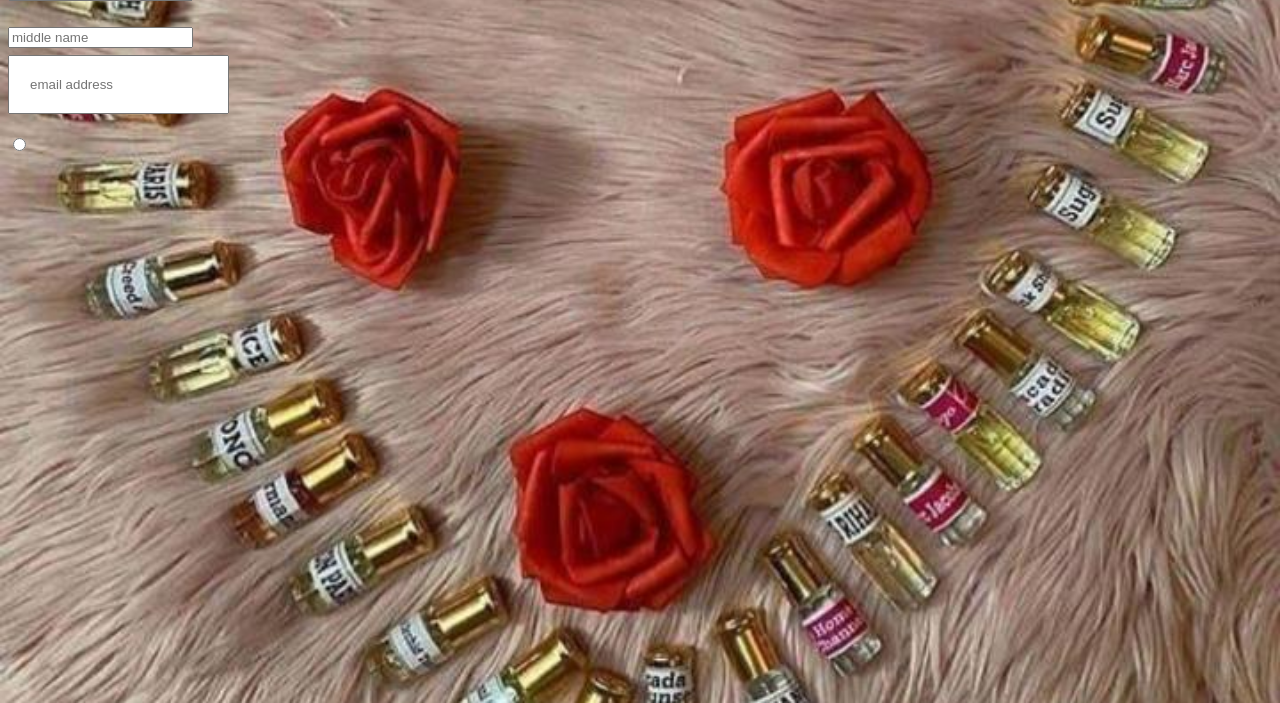
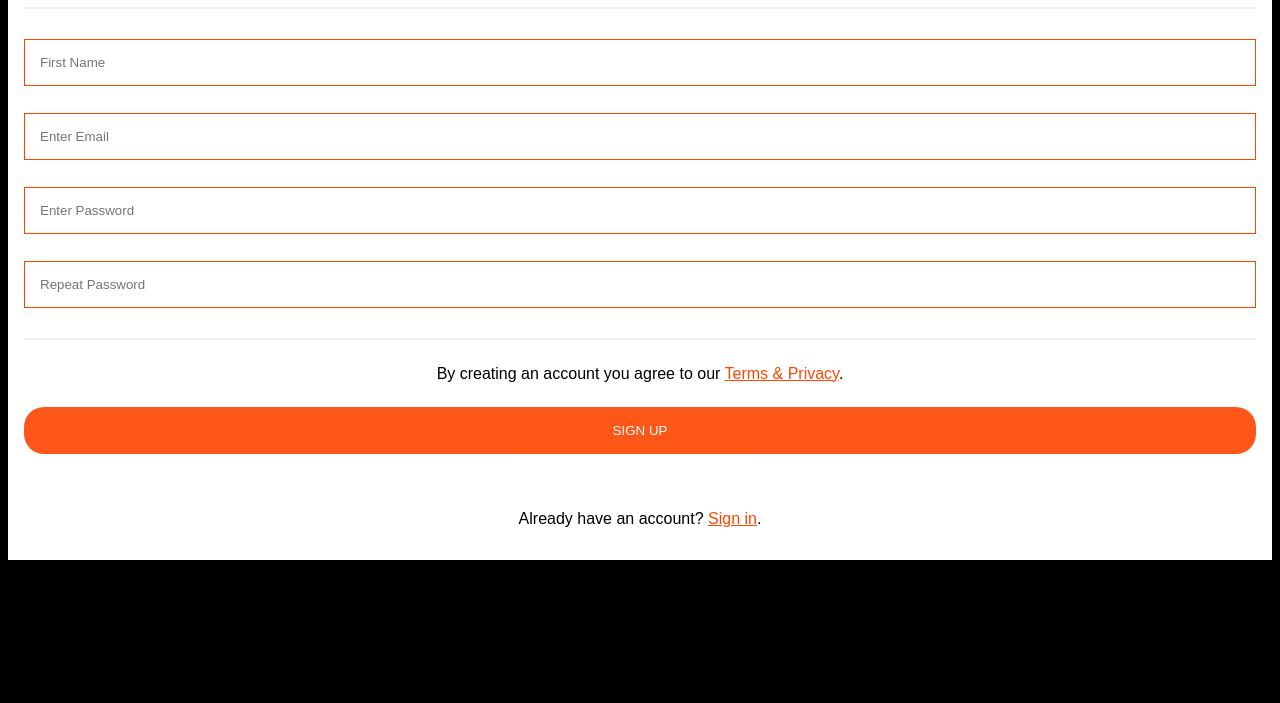
Before and after one commit to shaksmhd/myproject, a plain HTML site: page html/form.html in a window 1280 px wide. Shown: the part 97-800 px from the top of the page. Drawn offline with Linux system fonts and the light colour scheme.

Commit message:
myproject

```diff
--- a/css/practice.css
+++ b/css/practice.css
@@ -29,3 +29,11 @@ h2 {
     background-color: orangered;
     color: white;
 }
+body {
+background-image: url("../image/imag3.jpg");
+background-repeat: no-repeat;
+background-position: center;
+background-attachment: fixed;
+background-size: cover;
+background-color    : rgba(0, 0, 0, 0.7);
+}
--- a/css/style.css
+++ b/css/style.css
@@ -1,23 +1,75 @@
-body {
-    background-image: url("../image/imag3.jpg");
-    background-repeat: no-repeat;
-    background-position: center;
-    background-attachment: fixed;
-    background-size: cover;
-    background-color    : rgba(0, 0, 0, 0.7);
-}
-form {
-    font-size: 40px;
-    font-style: oblique;
+.form {
+    background-color: lightgrey;
+    width: 200px;
+    border: 3px solid green;
+    padding: 25px;
+    margin: 10px;
+  }
+  body {
+    font-family: Arial, Helvetica, sans-serif;
+    background-color: black;
+  }
 
-}
+  * {
+    box-sizing: border-box;
+  }
 
-/* grouping styling */
-h4, p, span {
-    color: white
-}
+  /* Add padding to containers */
+  .container {
+    padding: 16px;
+    background-color: white;
+    text-align: center;
+  }
 
-/* styling with attribute */
-input[type="email"] {
-    padding: 20px;
-}
+  /* Full-width input fields */
+  input[type=text], input[type=password] {
+    width: 100%;
+    padding: 15px;
+    margin: 5px 0 22px 0;
+    display: inline-block;
+    border: 1px solid orangered;
+    background: white;
+  }
+
+  input[type=text]:focus, input[type=password]:focus {
+    background-color: #ddd;
+    outline: none;
+  }
+
+  /* Overwrite default styles of hr */
+  hr {
+    border: 1px solid #f1f1f1;
+    margin-bottom: 25px;
+  }
+
+  /* Set a style for the submit button */
+  .registerbtn {
+    background-color:orangered;
+    color: white;
+    padding: 16px 20px;
+    margin: 8px 0;
+    border: 2px;
+    cursor: pointer;
+    width: 100%;
+    opacity: 0.9;
+    border-radius: 20px;
+  }
+
+  .registerbtn:hover {
+    opacity: 1;
+  }
+
+  /* Add a blue text color to links */
+  a {
+    color: orangered;
+  }
+
+  /* Set a grey background color and center the text of the "sign in" section */
+  .signin {
+    background-color: white;
+    text-align: center;
+  }
+  .h1
+  {
+    text-align: center;
+  }
--- a/html/form.html
+++ b/html/form.html
@@ -4,17 +4,26 @@
     <title> registration form </title>
 </head>
 <body>
-    <form>
-        <input type="text" placeholder="firstname">
-        <br>
-        <input type="text" placeholder="last name">
-        <br>
-        <input type="text" placeholder="middle name">
-        <br>
-        <input type="email" placeholder="email address">
-        <br>
-        <input type="radio" id="name" name="male" >
+<form action="/action_page.php">
+  <div class="container">
+    <h1>Register</h1>
 
+    <hr>
+    <input type="text" placeholder="First Name"required>
 
-    </form>
+    <input type="text" placeholder="Enter Email" name="email" required>
+
+    <input type="password" placeholder="Enter Password" name="psw" required>
+
+    <input type="password" placeholder="Repeat Password" name="psw-repeat" required>
+    <hr>
+    <p>By creating an account you agree to our <a href="#">Terms & Privacy</a>.</p>
+
+    <button type="submit" class="registerbtn">SIGN UP</button>
+  </div>
+
+  <div class="container signin">
+    <p>Already have an account? <a href="#">Sign in</a>.</p>
+  </div>
+</form>
 </body>
```
